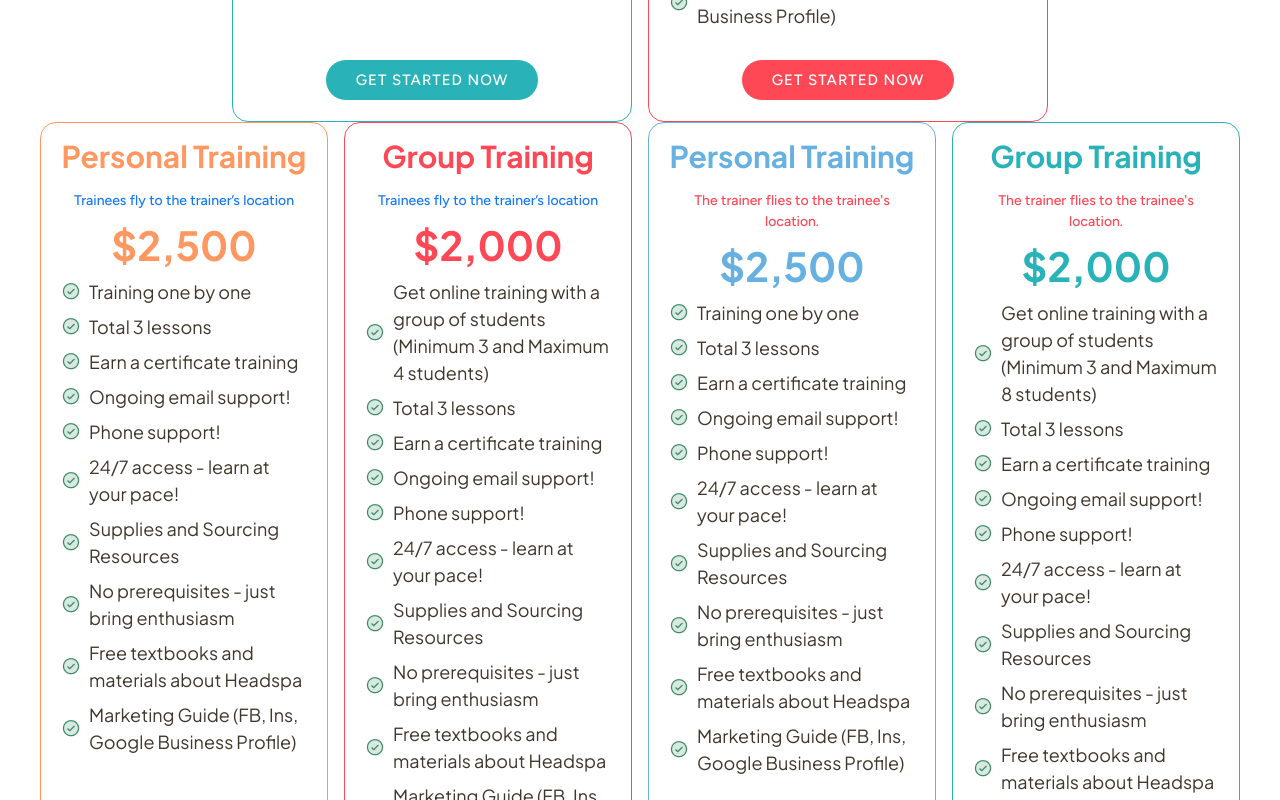
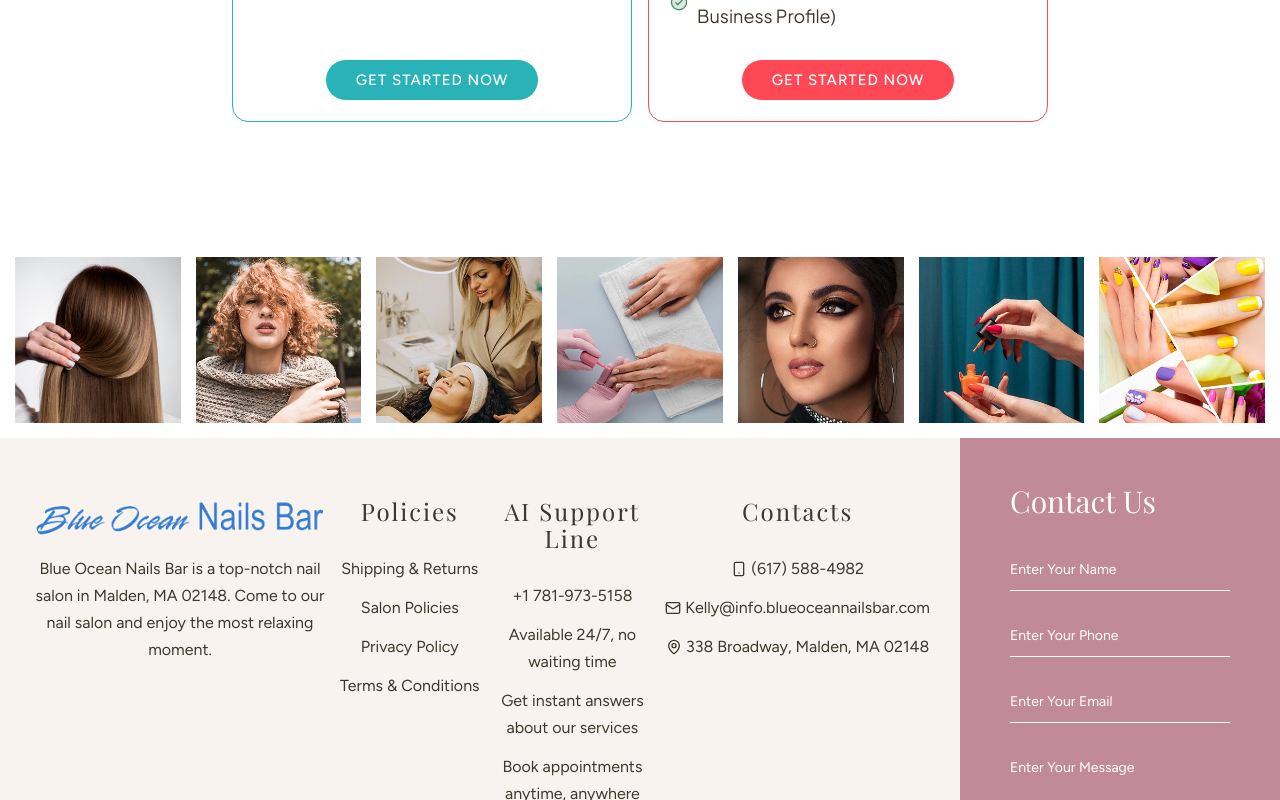
Before and after one commit to huyenpham-it/nails-shop, a Next.js app: page /course in a window 1280 px wide. Shown: the part 1220-2020 px from the top of the page. Built offline with nearby package versions, Linux system fonts and the light colour scheme; a web font is replaced by a local one.

Commit message:
fix page course

```diff
--- a/src/app/course/page.jsx
+++ b/src/app/course/page.jsx
@@ -6,7 +6,7 @@ import { useState } from 'react';
 import { CourseCard } from './components/CourseCard';
 
 export default function Course() {
-	const [option, setOption] = useState('services');
+	const [option, setOption] = useState('online');
 
 	return (
 		<div className="services px-[15px] md:px-[40px] py-[40px] md:py-[80px] xl:py-[120px]">
```
